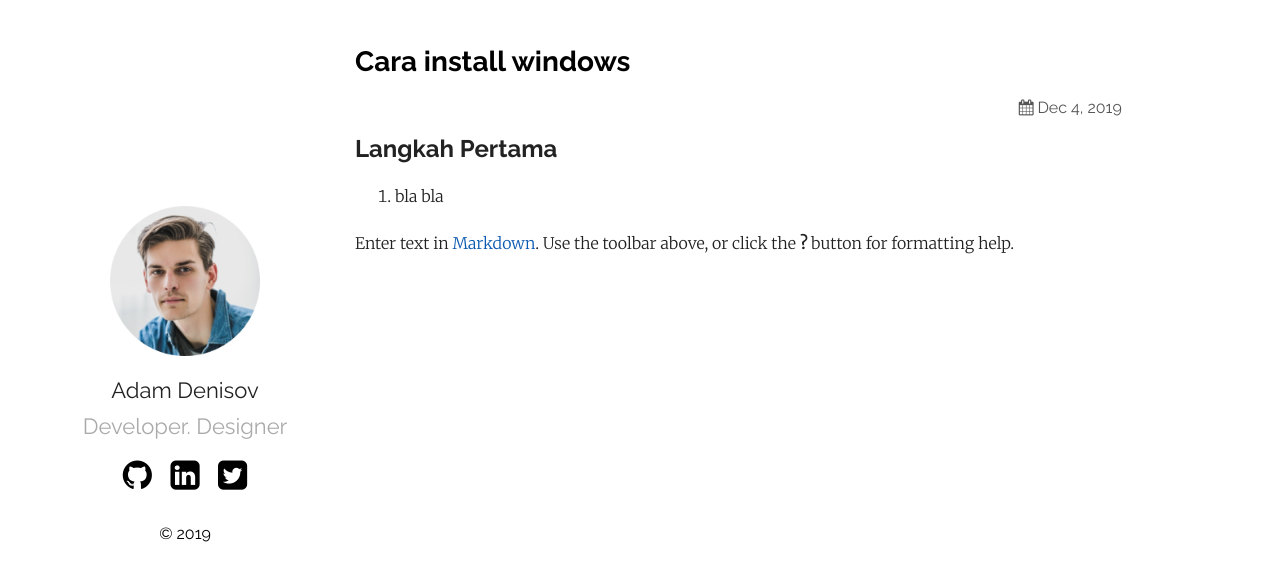
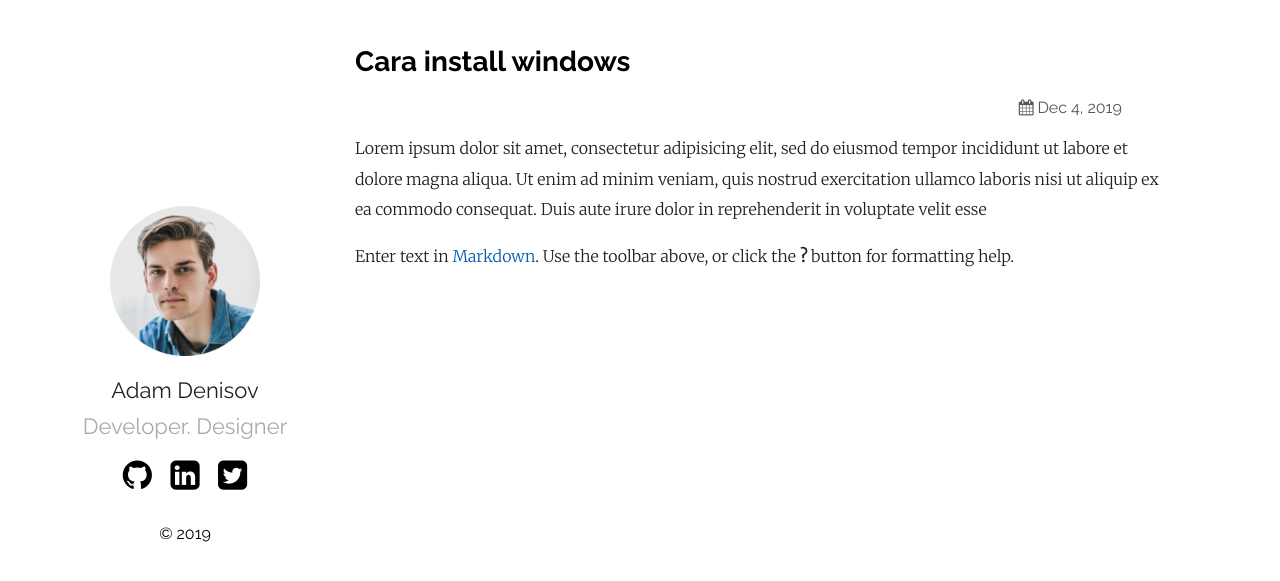
Before and after one commit to SandyRahman/sandyrahman.github.io, a Jekyll site: the page built from _posts/2019-12-04-Cara Install Windows.md, in a window 1280 px wide. Shown: the top 581 px of the page. Built offline with Jekyll 4.4.1, drawn with Linux system fonts in a browser that asks for light colours; our own code applies the rules of GitHub Pages for plain Markdown files.

Commit message:
Update 2019-12-04-Cara Install Windows.md

```diff
--- a/_posts/2019-12-04-Cara Install Windows.md
+++ b/_posts/2019-12-04-Cara Install Windows.md
@@ -1,7 +1,6 @@
 ---
 published: true
 ---
-## Langkah Pertama
-1. bla bla
+Lorem ipsum dolor sit amet, consectetur adipisicing elit, sed do eiusmod tempor incididunt ut labore et dolore magna aliqua. Ut enim ad minim veniam, quis nostrud exercitation ullamco laboris nisi ut aliquip ex ea commodo consequat. Duis aute irure dolor in reprehenderit in voluptate velit esse
 
 Enter text in [Markdown](http://daringfireball.net/projects/markdown/). Use the toolbar above, or click the **?** button for formatting help.
```
